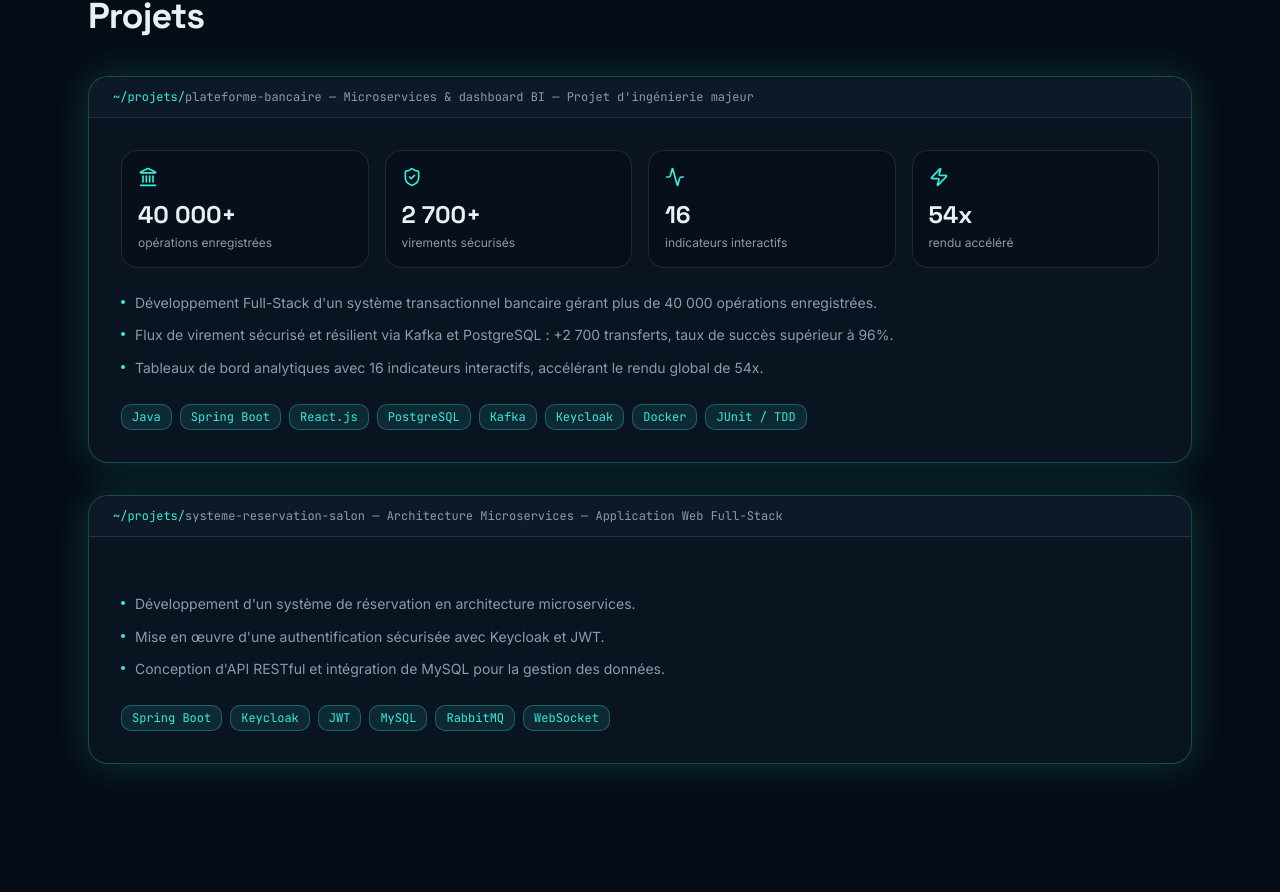
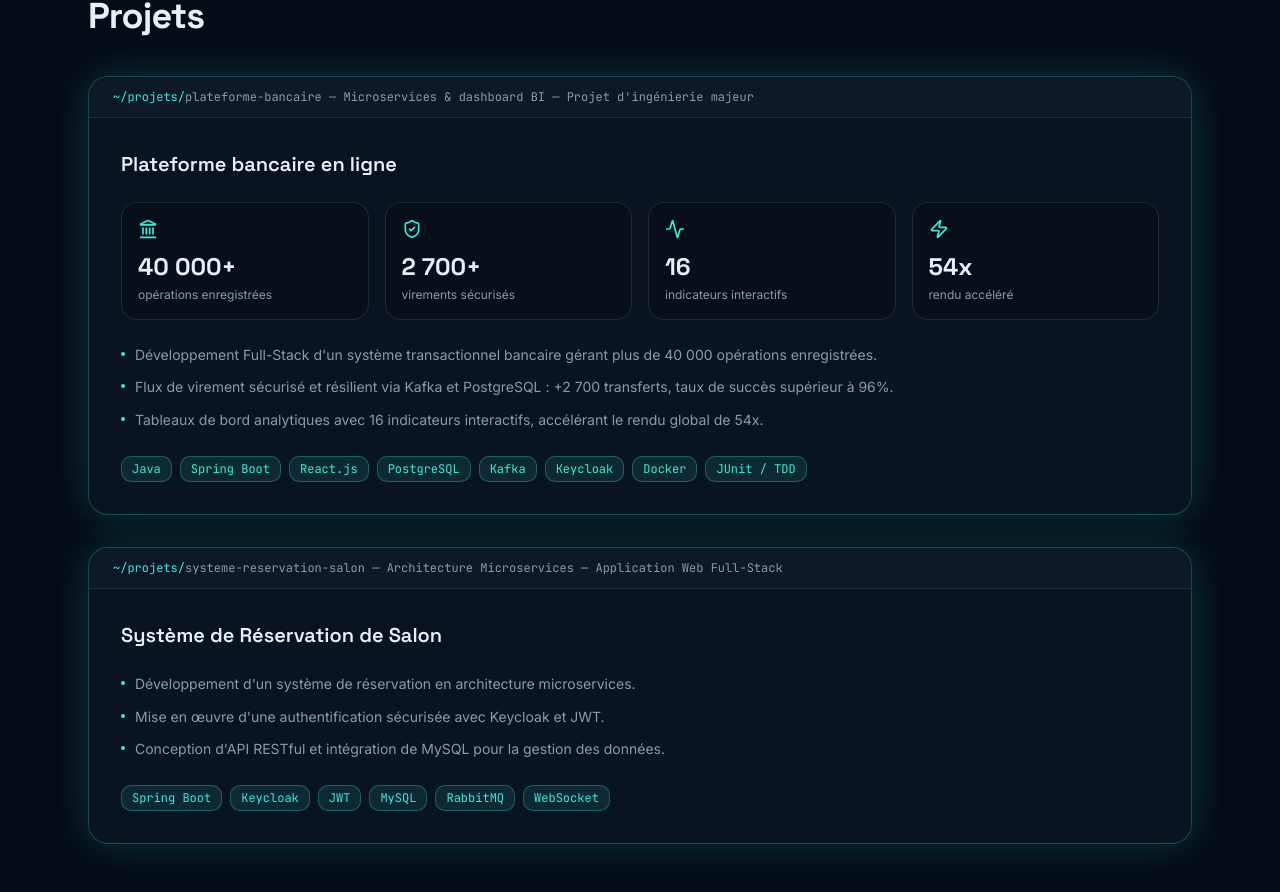
Before and after one commit to oussama-attouch/portfolio-oussama-attouch, a React (Vite) app: page / in a window 1280 px wide. Shown: the part 3566-4458 px from the top of the page. Built offline with nearby package versions, Linux system fonts and the light colour scheme.

Commit message:
fix(projects): render each project title in its card

```diff
--- a/src/components/portfolio/FeaturedProject.tsx
+++ b/src/components/portfolio/FeaturedProject.tsx
@@ -21,8 +21,9 @@ export function FeaturedProject() {
                 {project.terminalPath.replace("~/projets/", "")} — {project.subtitle}
               </div>
               <div className="p-6 sm:p-8">
+                <h3 className="font-display text-xl font-semibold">{project.title}</h3>
                 {metrics && metrics.length > 0 && (
-                  <div className="grid gap-4 sm:grid-cols-2 lg:grid-cols-4">
+                  <div className="mt-6 grid gap-4 sm:grid-cols-2 lg:grid-cols-4">
                     {metrics.map((metric, i) => {
                       const Icon = icons[i % icons.length];
                       return (
```
